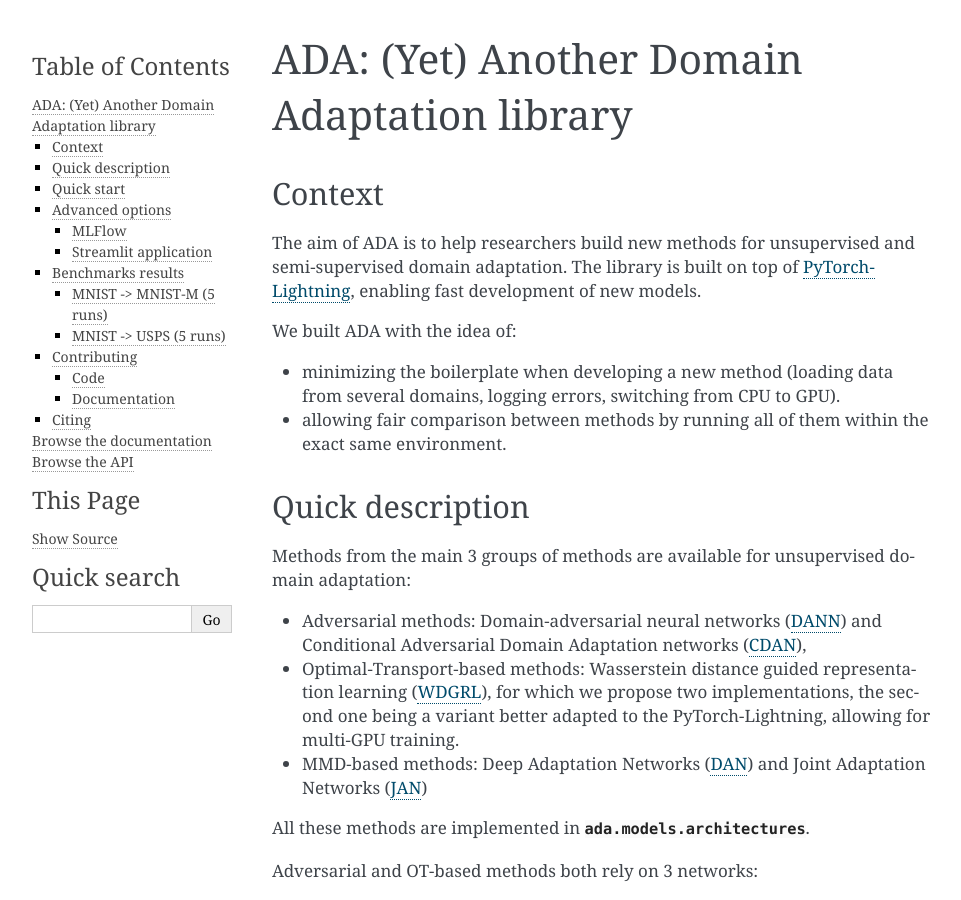
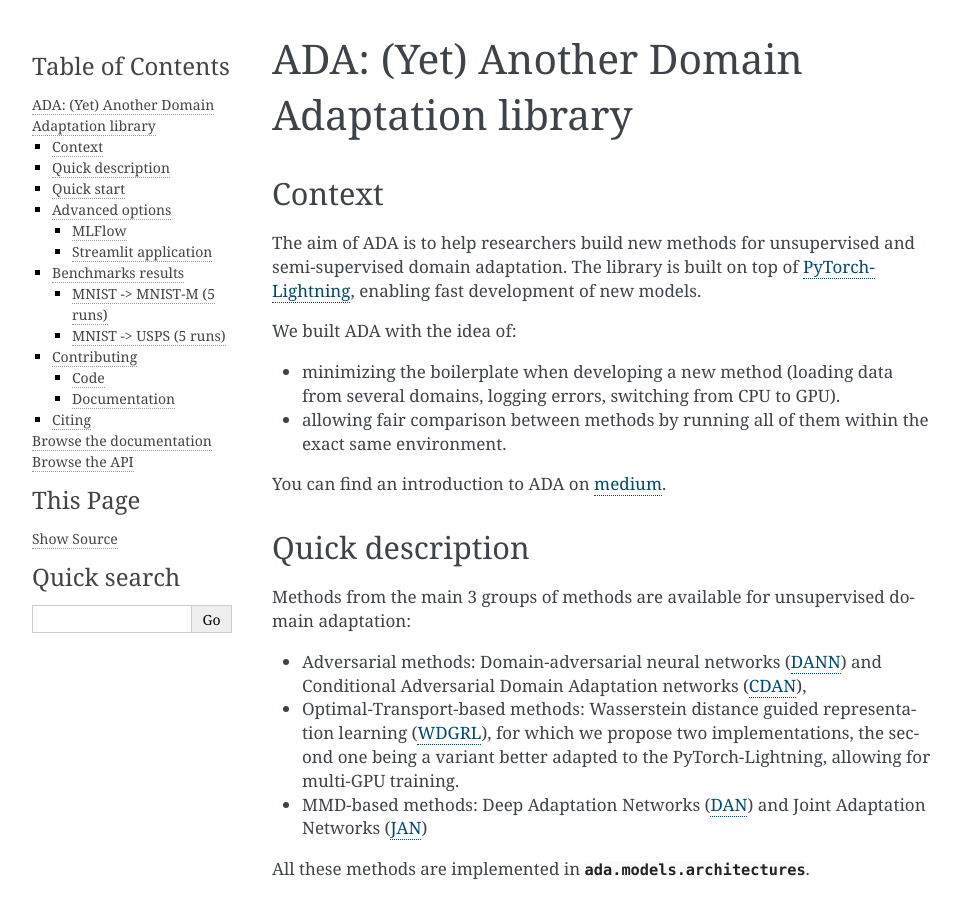
Before and after one commit to criteo-research/pytorch-ada, a Sphinx documentation site: the page built from docs/index.rst, in a window 1280 px wide and 900 px high. Shown: the whole window, without its empty margins (148-1109 px from the left). Built offline with Sphinx 7.4.7, drawn with Linux system fonts in a browser that asks for light colours.

Commit message:
Add link to the blog post on medium

```diff
--- a/docs/index.rst
+++ b/docs/index.rst
@@ -17,6 +17,8 @@ We built ADA with the idea of:
    from several domains, logging errors, switching from CPU to GPU).
 -  allowing fair comparison between methods by running all of them
    within the exact same environment.
+
+You can find an introduction to ADA on `medium <https://medium.com/criteo-labs/introducing-ada-another-domain-adaptation-library-5df8b79378ee>`__.
 
 Quick description
 -----------------
```
Also changed, not shown: 1 other file.
